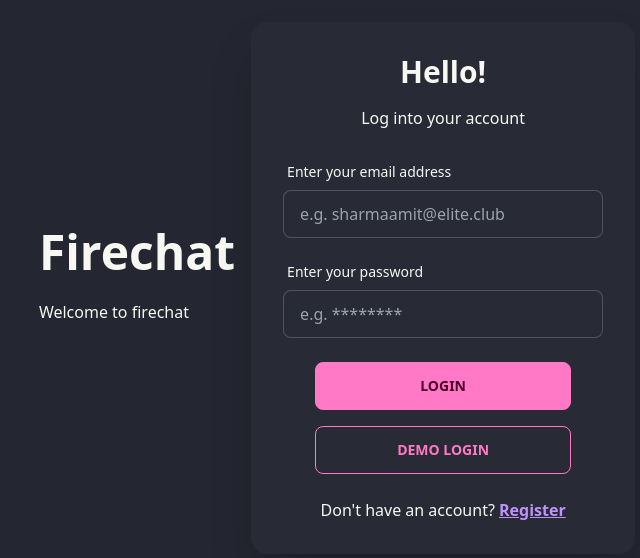
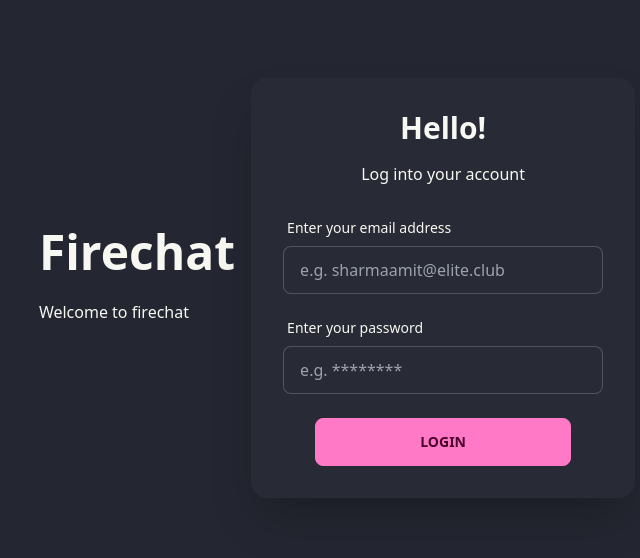
Before and after one commit to chinmaykunkikar/firechat, a React (Vite) app: page / in a window 1280 px wide. Shown: the part 112-670 px from the top of the page, without its empty margins (303-943 px from the left). Built offline with nearby package versions, Linux system fonts and the light colour scheme; no server answers.

Commit message:
feat(Login): Remove demo loogin button from the login component

```diff
--- a/src/components/Login.tsx
+++ b/src/components/Login.tsx
@@ -5,8 +5,6 @@
 
 export default function Login() {
   const navigate = useNavigate();
-
-  const { VITE_DEMO_USER_EMAIL, VITE_DEMO_USER_PASSWORD } = import.meta.env;
 
   const handleSubmit = async (e: any) => {
     e.preventDefault();
@@ -32,20 +30,6 @@
     }
   };
 
-  const handleDemo = async (e: any) => {
-    e.preventDefault();
-    try {
-      await signInWithEmailAndPassword(
-        auth,
-        VITE_DEMO_USER_EMAIL,
-        VITE_DEMO_USER_PASSWORD
-      );
-      navigate("/chat");
-    } catch (error: any) {
-      let errorMessage = error.message;
-      showAlert(errorMessage, AlertType.error);
-    }
-  };
   return (
     <div className="card w-full max-w-sm flex-shrink-0 bg-base-100 shadow-2xl">
       <div className="card-body">
@@ -80,24 +64,10 @@
               required
             />
           </div>
-          <div className="mt-2 flex flex-col gap-4">
-            <button type="submit" className="btn-primary btn-wide btn">
-              Login
-            </button>
-            <button
-              className="btn-outline btn-primary btn"
-              onClick={handleDemo}
-            >
-              Demo login
-            </button>
-          </div>
+          <button type="submit" className="btn-primary btn-wide btn mt-2">
+            Login
+          </button>
         </form>
-        <p className="mt-4 text-center">
-          Don't have an account?{" "}
-          <Link to="/register" className="link-secondary link font-semibold">
-            Register
-          </Link>
-        </p>
       </div>
     </div>
   );
```
